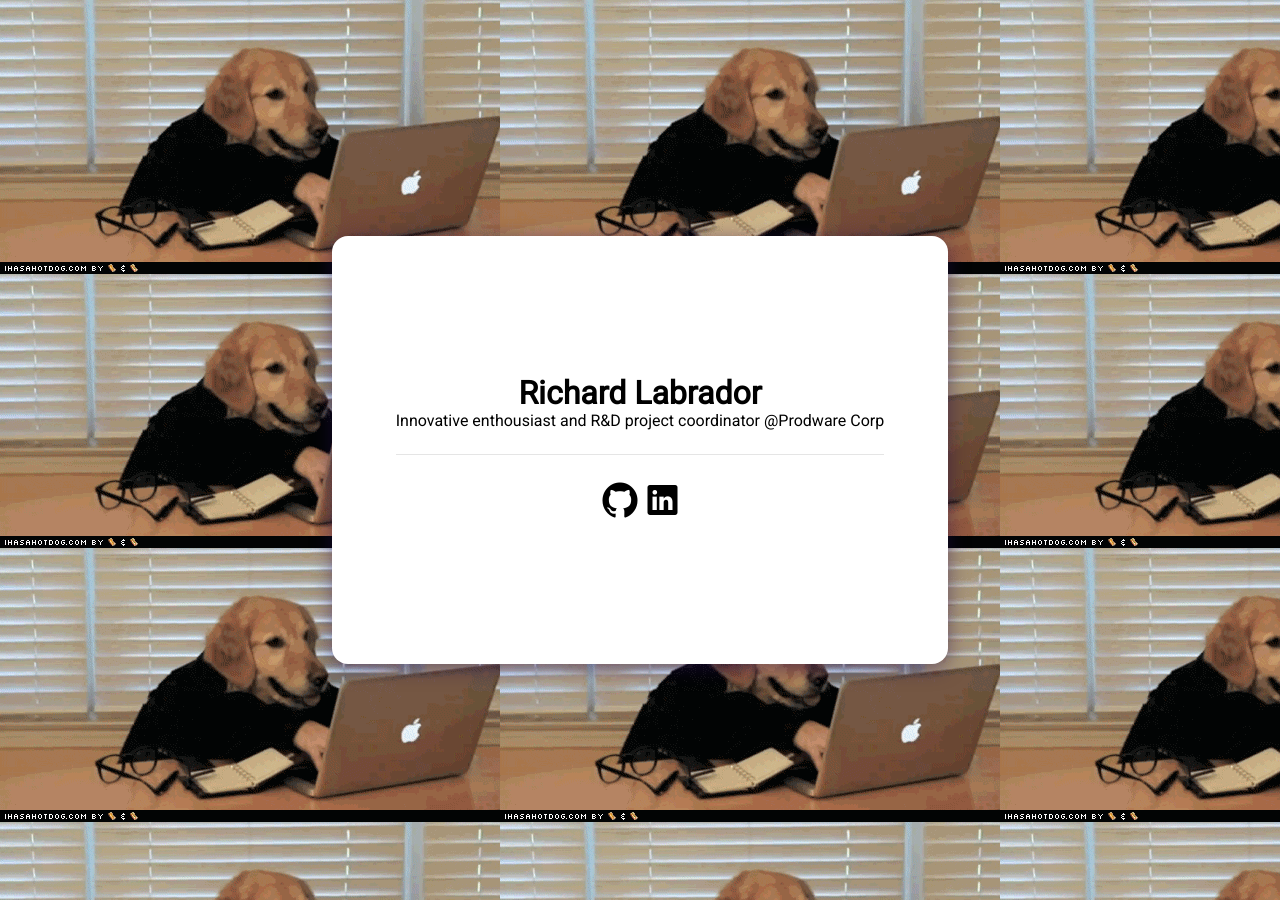
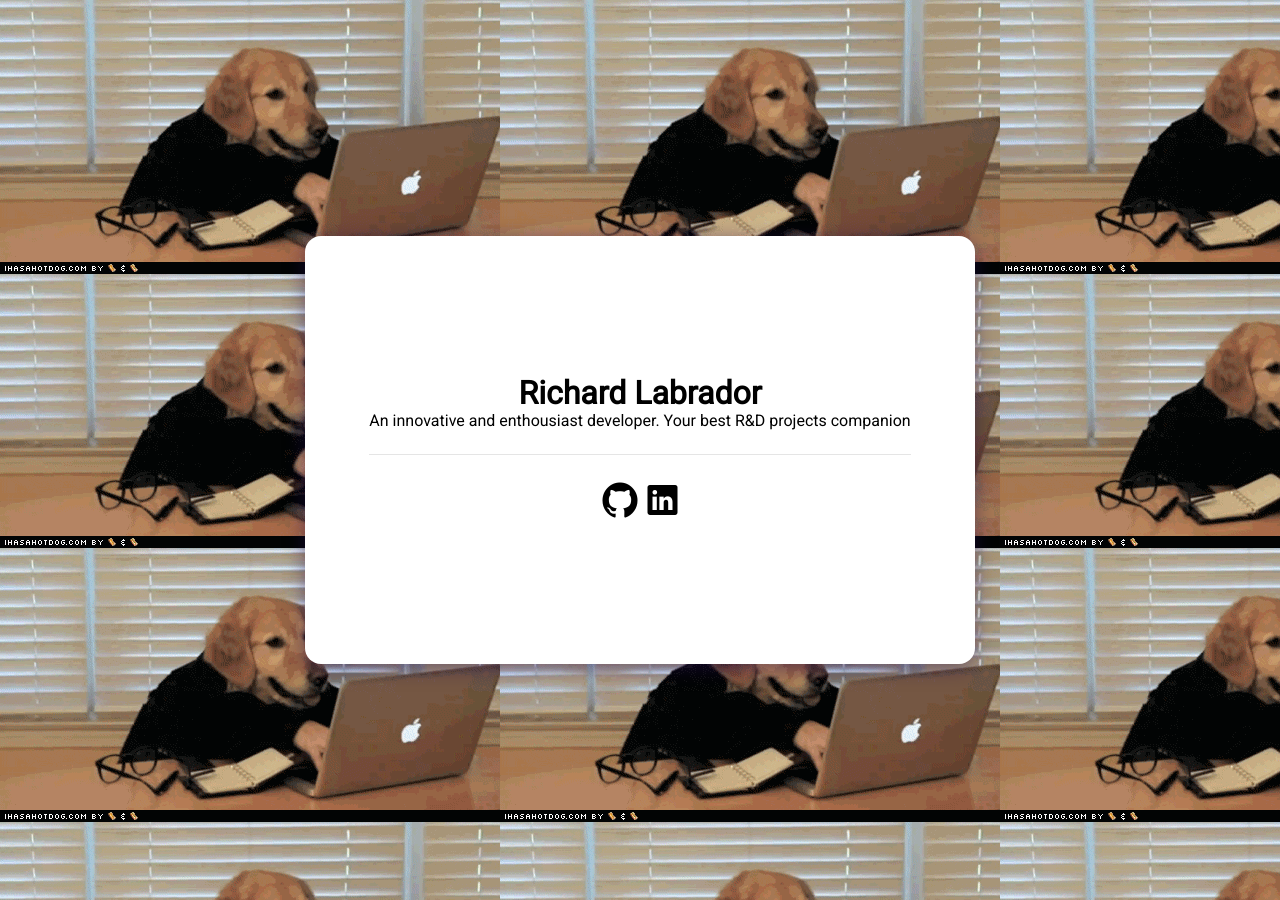
Before and after one commit to rlabrador/rlabrador.github.io, a Jekyll site: the page index.html, which Jekyll copies as it is, in a window 1280 px wide. Built offline with Jekyll 4.4.1, drawn with Linux system fonts in a browser that asks for light colours.

Commit message:
Update index.html

```diff
--- a/index.html
+++ b/index.html
@@ -2,7 +2,7 @@
 <html lang="en">
 
 <head>
-  <title>Richard Labrador | Innovative enthousiast and R&D project coordinator @Prodware Corp</title>
+  <title>Richard Labrador | An innovative and enthousiast developer. Your best R&D projects companion</title>
   <meta charset="UTF-8">
   <meta name="viewport" content="width=device-width, initial-scale=1">
   <meta name="description" content="Personal website">
@@ -16,7 +16,7 @@
 <body>
   <div class="bio">
     <h1 class="fullname">Richard Labrador</h1>
-    <span class="job">Innovative enthousiast and R&D project coordinator @Prodware Corp</span>
+    <span class="job">An innovative and enthousiast developer. Your best R&D projects companion</span>
     <div class="separator"></div>
     <div class="social-links">
       <a href="https://github.com/rlabrador" target="_blank" title="GitHub">
```
